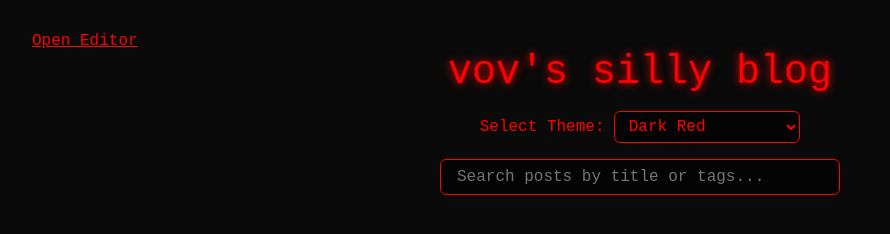
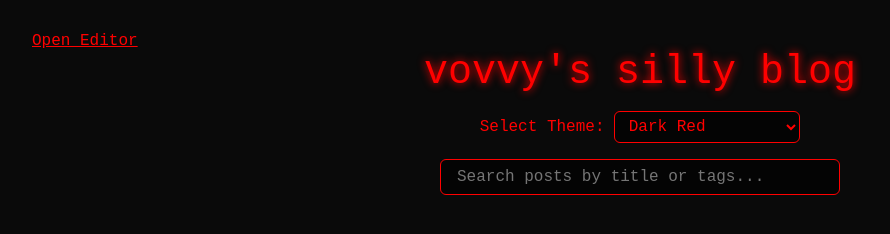
Before and after one commit to vovvy-ops/vov-s-silly-blog, a plain HTML site: page index.html in a window 1280 px wide. Shown: the whole page, without its empty margins (0-890 px from the left). Drawn offline with Linux system fonts and the light colour scheme.

Commit message:
Update index.html

```diff
--- a/index.html
+++ b/index.html
@@ -165,7 +165,7 @@
 </head>
 <body data-theme="dark">
 
-<header>vov's silly blog</header>
+<header>vovvy's silly blog</header>
 
 <div class="theme-switcher">
   <label for="theme-select">Select Theme:</label>
```
